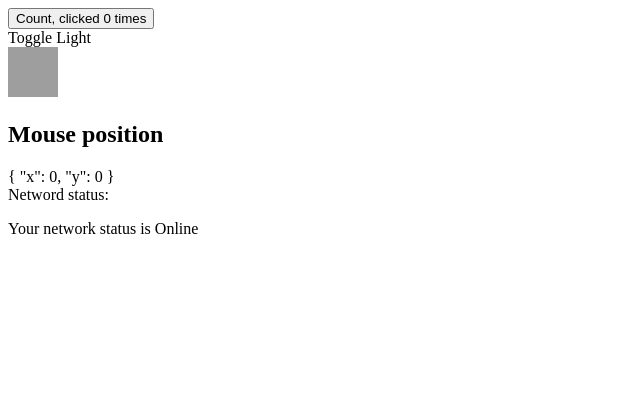
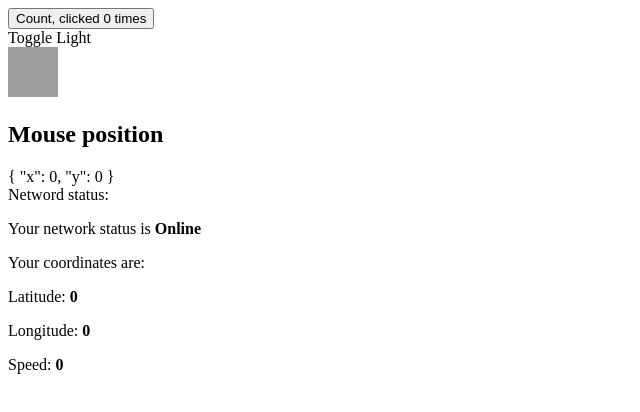
Before and after one commit to plamen1982/react-hooks, a React (Create React App) app in the folder react-hooks-intro/: page / in a window 1280 px wide. Shown: the top 412 px of the page, without its empty margins (0-640 px from the left). Built offline with nearby package versions, Linux system fonts and the light colour scheme; no server answers; grey boxes are pictures that could not be loaded.

Commit message:
working with navigation.geolocation api and hooks

```diff
--- a/react-hooks-intro/src/App.js
+++ b/react-hooks-intro/src/App.js
@@ -1,10 +1,18 @@
 import React, { useState, useEffect } from 'react';
+
+const initialLocation = {
+  longitude: 0,
+  latitude: 0,
+  speed: 0
+}
 
 function App() {
   const [count, setCount] = useState(0);
   const [isOn, setIsOn] = useState(true);
   const [mousePosition, setMousePosition] = useState({x: 0, y: 0 });
   const [isOnline, setIsOnline] = useState(navigator.onLine);
+  const [{ longitude, latitude, speed }, setLocation] = useState(initialLocation);
+  let mounted = true;
 
   function handleCount() {
     setCount(previousCount => previousCount + 1);
@@ -27,19 +35,31 @@ function App() {
     window.addEventListener('mousemove', handleMouseMove);
     window.addEventListener('online', handleOnlineStatus);
     window.addEventListener('offline', handleOfflineStatus);
+    navigator.geolocation.getCurrentPosition((event) => {
+      if(mounted) {
+        setLocation({
+          latitude: event.coords.latitude,
+          longitude: event.coords.longitude,
+          speed: event.coords.speed
+        })
+      }
+    });
 
     return () => {
       window.removeEventListener('mousemove', handleMouseMove);
       window.removeEventListener('online', handleOnlineStatus);
       window.removeEventListener('offline', handleOfflineStatus);
+      mounted = false;
     }
   }, [count]);
 
   function handleMouseMove(event) {
-    setMousePosition({
-      x: event.pageX,
-      y: event.pageY,
-    });
+    if(mounted) {
+      setMousePosition({
+        x: event.pageX,
+        y: event.pageY
+      });
+    }
   }
 
   return (
@@ -63,7 +83,16 @@ function App() {
         {JSON.stringify(mousePosition, null, 2)}
       </div>
       <div>
-        Netword status: {isOnline ? <p>Your network status is Online</p>: <p>Your network status in Offline</p>}
+        Netword status: {isOnline ? <p>Your network status is <b>Online</b></p>: <p>Your network status in <b>Offline</b></p>}
+      </div>
+      <div>
+        Your coordinates are: {
+          <>
+            <p>Latitude: <b>{latitude}</b></p>
+            <p>Longitude: <b>{longitude}</b></p>
+            <p>Speed: <b>{speed ? speed: 0}</b></p>
+          </>
+      }
       </div>
     </>
   );
```
